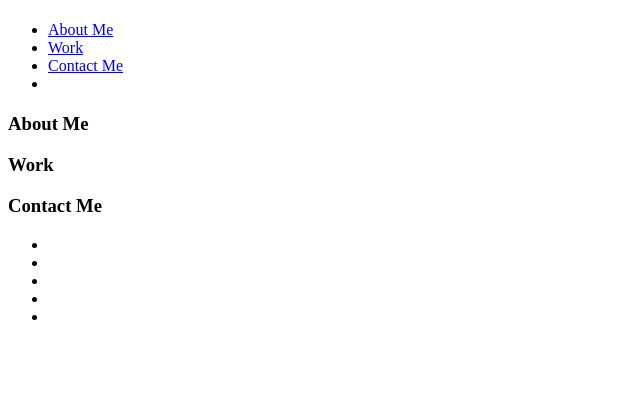
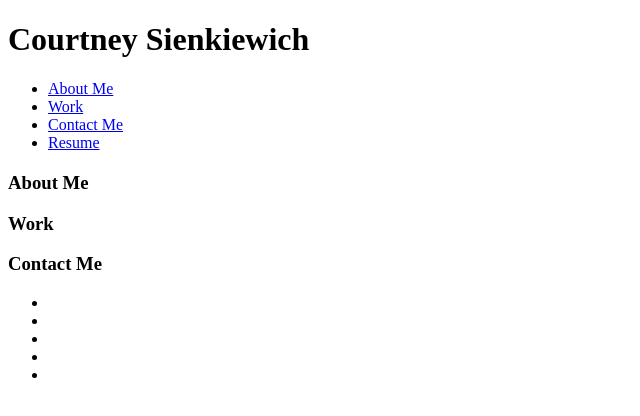
Before and after one commit to SienkC/Portfolio, a plain HTML site: page index.html in a window 1280 px wide. Shown: the whole page, without its empty margins (0-640 px from the left). Drawn offline with Linux system fonts and the light colour scheme.

Commit message:
Updated name on portfolio and added resume link

```diff
--- a/index.html
+++ b/index.html
@@ -12,7 +12,7 @@
     <body>
         <header>
             <h1>
-                <!-- Name for heading -->
+                Courtney Sienkiewich
             </h1>
             <nav>
                 <ul>
@@ -31,6 +31,7 @@
                     </li>
                     <li>
                         <!-- Resume -->
+                        <a href="https://docs.google.com/document/d/e/2PACX-1vTCHX2UIgJlsnHk1kX2WomGxrRLHu93g-XRJEy3wdeVKSkdGVXqUyU3pBTmUTIIFZeqIgkEKp2J2_Ft/pub">Resume</a>
                     </li>
                 </ul>
                 <h2>
```
